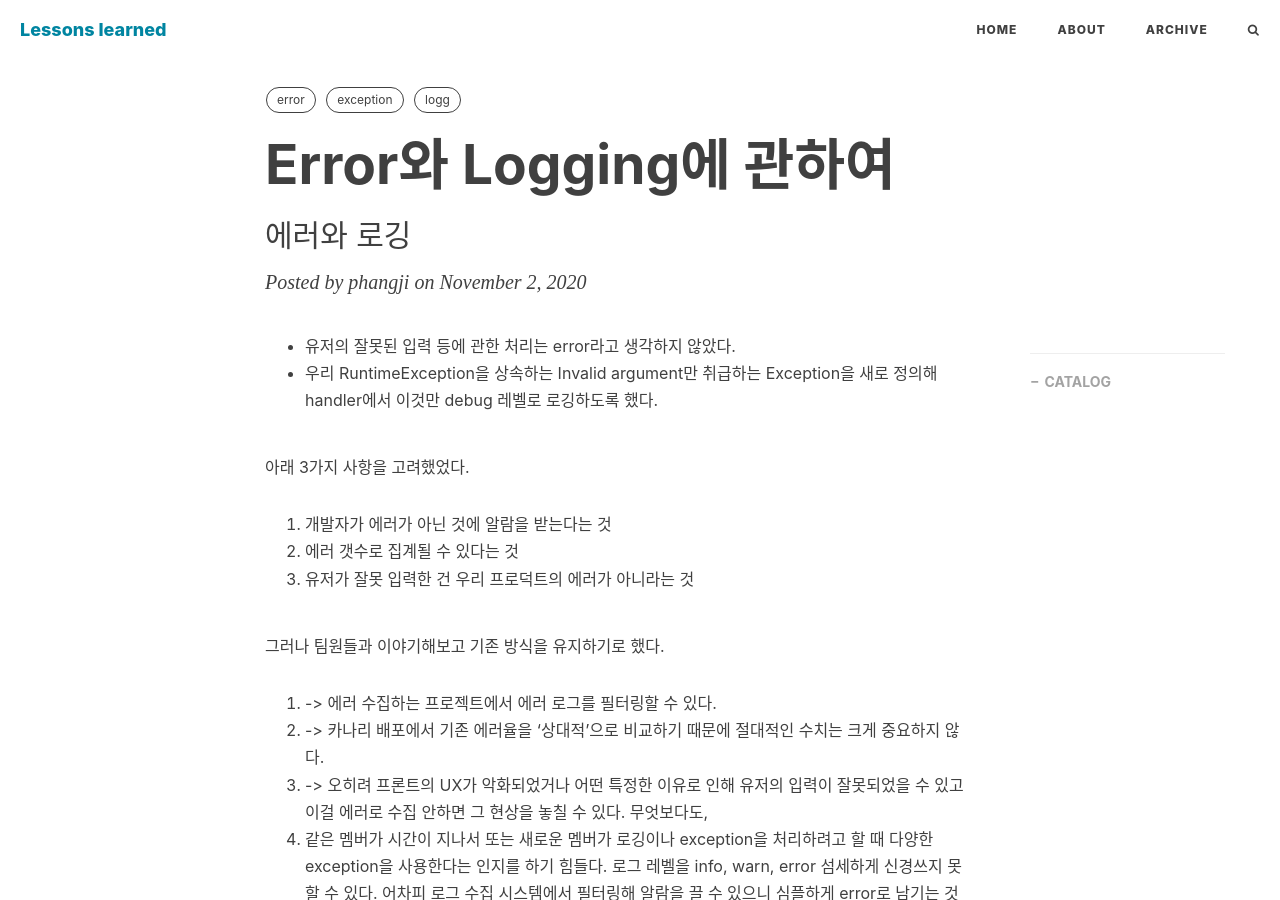
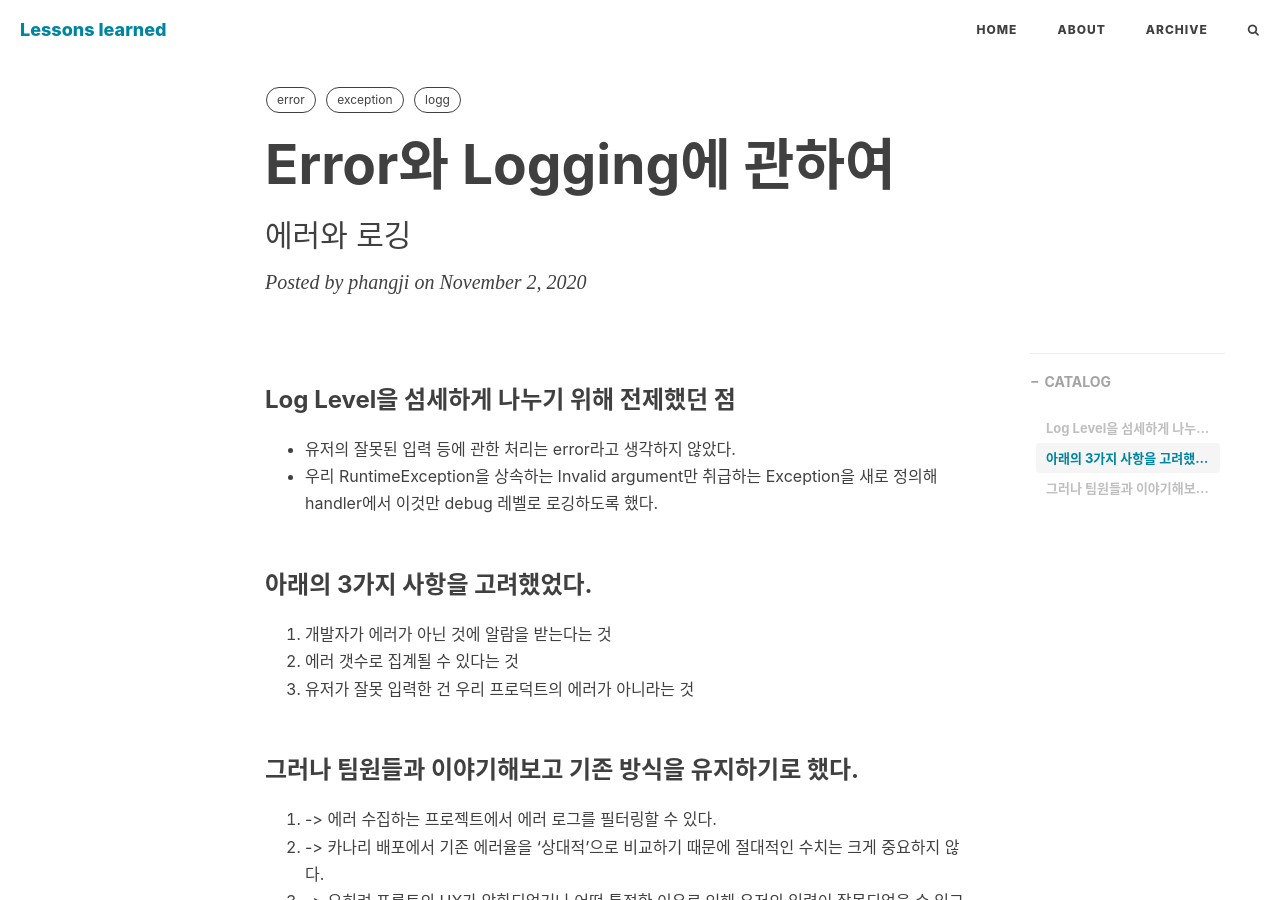
Before and after one commit to phangji/mygithubpage, a Jekyll site: the page built from _posts/2020-11-02-error-and-logging.md, in a window 1280 px wide and 900 px high. Built offline with Jekyll 4.4.1, drawn with Linux system fonts in a browser that asks for light colours; nearby versions of some CDN libraries; comment, search, counter and statistics services are not loaded.

Commit message:
Update 2020-11-02-error-and-logging.md

```diff
--- a/_posts/2020-11-02-error-and-logging.md
+++ b/_posts/2020-11-02-error-and-logging.md
@@ -9,16 +9,16 @@ tags:
   - exception
   - logg
 ---
-
+### Log Level을 섬세하게 나누기 위해 전제했던 점
 * 유저의 잘못된 입력 등에 관한 처리는 error라고 생각하지 않았다.
 * 우리 RuntimeException을 상속하는 Invalid argument만 취급하는 Exception을 새로 정의해 handler에서 이것만 debug 레벨로 로깅하도록 했다.
 
-아래 3가지 사항을 고려했었다.
+### 아래의 3가지 사항을 고려했었다.
 1. 개발자가 에러가 아닌 것에 알람을 받는다는 것
 2. 에러 갯수로 집계될 수 있다는 것
 3. 유저가 잘못 입력한 건 우리 프로덕트의 에러가 아니라는 것
 
-그러나 팀원들과 이야기해보고 기존 방식을 유지하기로 했다.
+### 그러나 팀원들과 이야기해보고 기존 방식을 유지하기로 했다.
 1. -> 에러 수집하는 프로젝트에서 에러 로그를 필터링할 수 있다.
 2. -> 카나리 배포에서 기존 에러율을 '상대적'으로 비교하기 때문에 절대적인 수치는 크게 중요하지 않다.
 3. -> 오히려 프론트의 UX가 악화되었거나 어떤 특정한 이유로 인해 유저의 입력이 잘못되었을 수 있고 이걸 에러로 수집 안하면 그 현상을 놓칠 수 있다.
```
